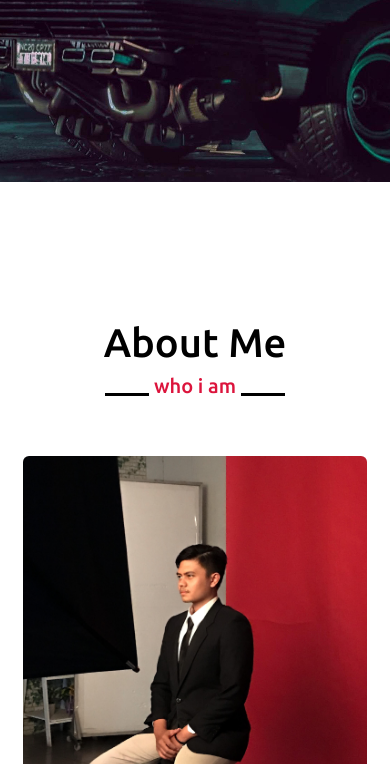
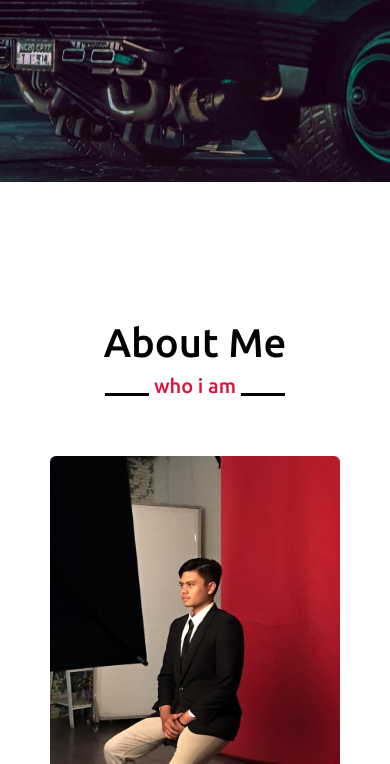
Before and after one commit to ewaldohh/ewaldoharyoseno.github.io, a plain HTML site: page index.html in a window 390 px wide. Shown: the part 624-1388 px from the top of the page. Drawn offline with nearby package versions, Linux system fonts and the light colour scheme.

Commit message:
Add files via upload

```diff
--- a/style.css
+++ b/style.css
@@ -450,11 +450,3 @@ section .title::after{
     }
 
 }
-
-@media (max-width: 690px){
-    .max-width {
-        padding: 0 23px;
-        margin: auto;
-    }
-
-}
```
